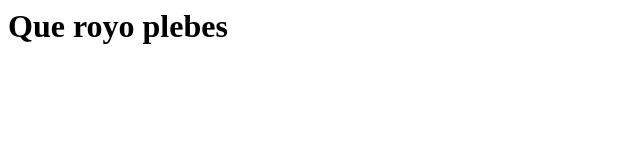
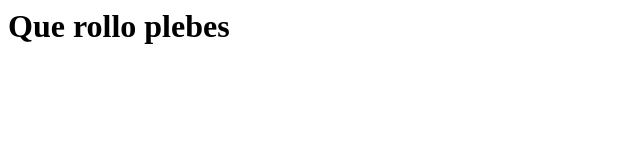
Before and after one commit to UrielJnMartinez/UrielJnMartinez.github.io, a plain HTML site: page index.html in a window 1280 px wide. Shown: the full height of the page, 0-640 px from the left. Drawn offline with Linux system fonts and the light colour scheme.

Commit message:
correccion

```diff
--- a/index.html
+++ b/index.html
@@ -1 +1 @@
-<h1>Que royo plebes</h1>
+<h1>Que rollo plebes</h1>
```
